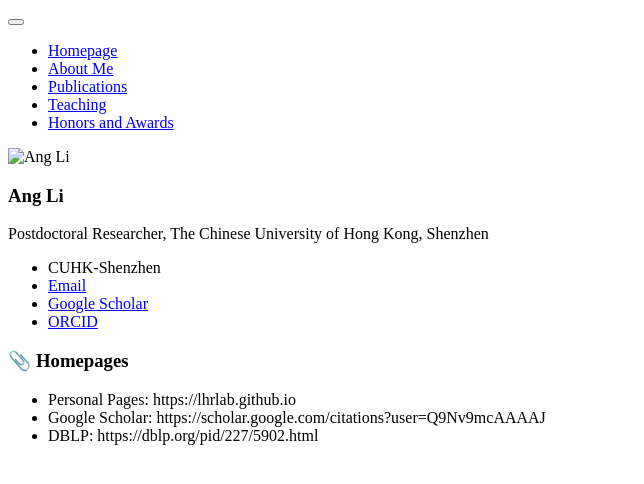
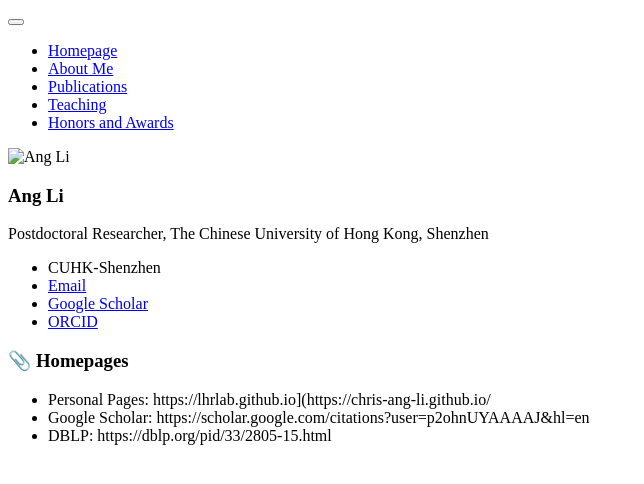
Before and after one commit to chris-Ang-li/chris-Ang-li.github.io, a Jekyll site: the page built from _pages/includes/homepage.md, in a window 1280 px wide. Shown: the top 484 px of the page, without its empty margins (0-644 px from the left). Built offline with Jekyll 4.4.1, drawn with Linux system fonts in a browser that asks for light colours; our own code applies the rules of GitHub Pages for plain Markdown files; part of the change alters nothing that is shown.

Commit message:
Update homepage.md

```diff
--- a/_pages/includes/homepage.md
+++ b/_pages/includes/homepage.md
@@ -1,4 +1,4 @@
 # 📎 Homepages
-- Personal Pages: https://lhrlab.github.io
-- Google Scholar: https://scholar.google.com/citations?user=Q9Nv9mcAAAAJ
-- DBLP: https://dblp.org/pid/227/5902.html
+- Personal Pages: https://lhrlab.github.io](https://chris-ang-li.github.io/
+- Google Scholar: https://scholar.google.com/citations?user=p2ohnUYAAAAJ&hl=en
+- DBLP: https://dblp.org/pid/33/2805-15.html
```
